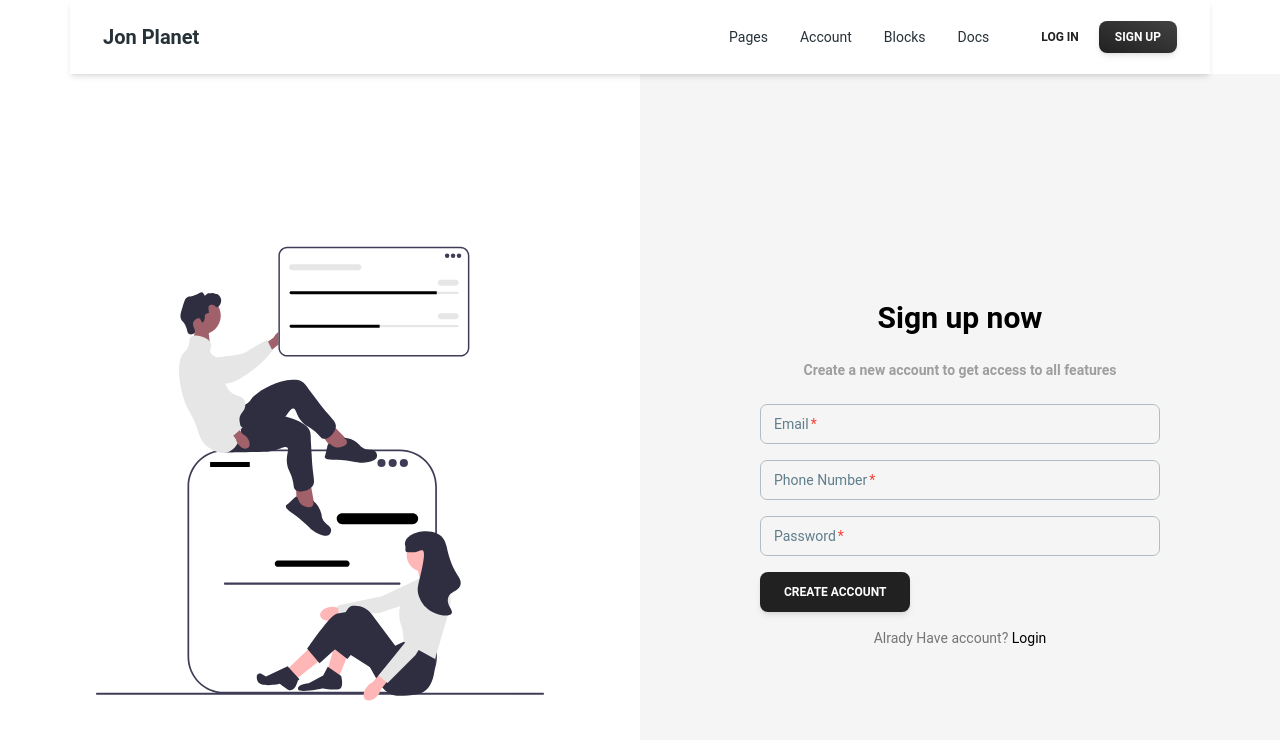
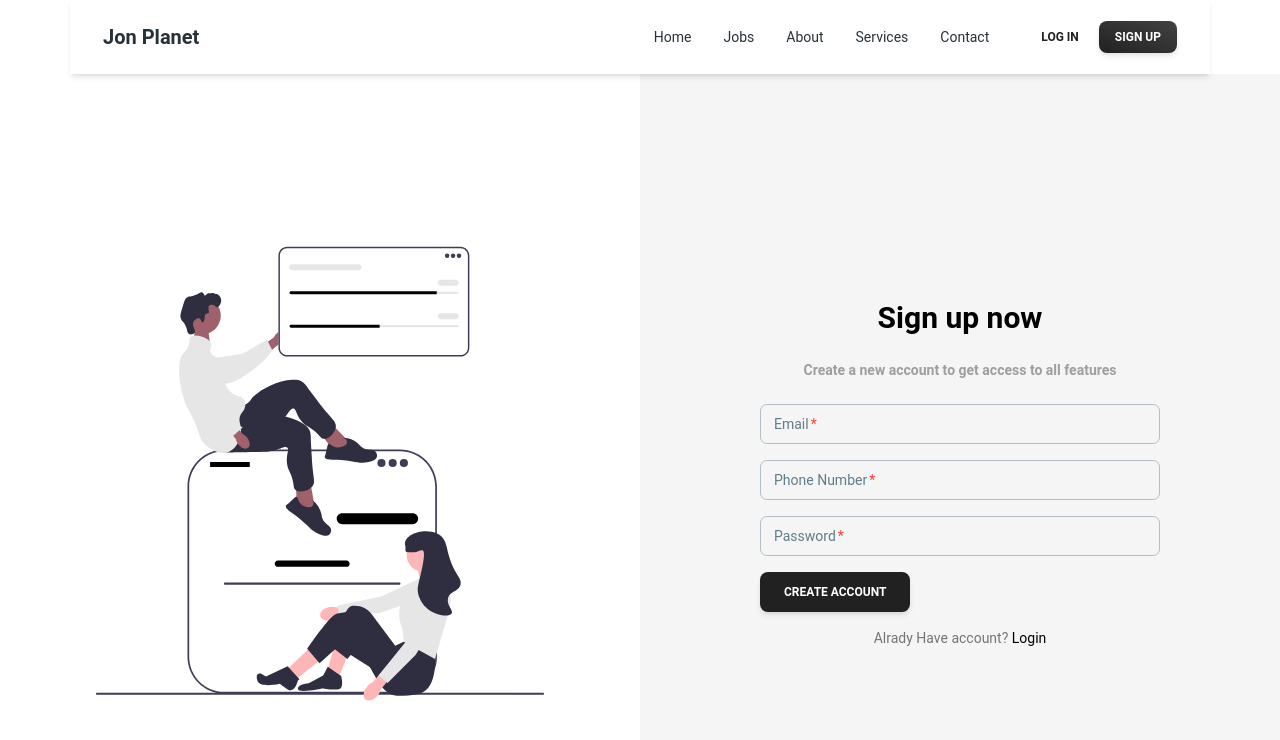
Before and after one commit to linear-digital/Job-posting-sites, a React (Vite) app: page /signup in a window 1280 px wide. Shown: the top 740 px of the page. Built offline with nearby package versions, Linux system fonts and the light colour scheme.

Commit message:
update Navbar.jsx

```diff
--- a/src/components/Navbar/Navbar.jsx
+++ b/src/components/Navbar/Navbar.jsx
@@ -26,9 +26,9 @@ export function StickyNavbar() {
                 color="blue-gray"
                 className="p-1 font-normal"
             >
-                <a href="#" className="flex items-center">
-                    Pages
-                </a>
+                <Link to="/" className="flex items-center">
+                    Home
+                </Link>
             </Typography>
             <Typography
                 as="li"
@@ -36,9 +36,9 @@ export function StickyNavbar() {
                 color="blue-gray"
                 className="p-1 font-normal"
             >
-                <a href="#" className="flex items-center">
-                    Account
-                </a>
+                <Link to="/jobs" className="flex items-center">
+                    Jobs
+                </Link>
             </Typography>
             <Typography
                 as="li"
@@ -46,9 +46,9 @@ export function StickyNavbar() {
                 color="blue-gray"
                 className="p-1 font-normal"
             >
-                <a href="#" className="flex items-center">
-                    Blocks
-                </a>
+                <Link to="/about" className="flex items-center">
+                    About
+                </Link>
             </Typography>
             <Typography
                 as="li"
@@ -56,10 +56,21 @@ export function StickyNavbar() {
                 color="blue-gray"
                 className="p-1 font-normal"
             >
-                <a href="#" className="flex items-center">
-                    Docs
-                </a>
+                <Link to="/services" className="flex items-center">
+                    Services
+                </Link>
             </Typography>
+            <Typography
+                as="li"
+                variant="small"
+                color="blue-gray"
+                className="p-1 font-normal"
+            >
+                <Link to="/contact" className="flex items-center">
+                    Contact
+                </Link>
+            </Typography>
+
         </ul>
     );
 
@@ -138,9 +149,9 @@ export function StickyNavbar() {
                     {navList}
                     <div className="flex items-center gap-x-1">
                         <Button1
-                        role={'link'}
-                        href={'/login'}
-                        fullWidth variant="text" size="sm" className="">
+                            role={'link'}
+                            href={'/login'}
+                            fullWidth variant="text" size="sm" className="">
                             <span>Log In</span>
                         </Button1>
                         <Button1 role="link" href={'/signup'} fullWidth variant="gradient" size="sm" className="">
```
